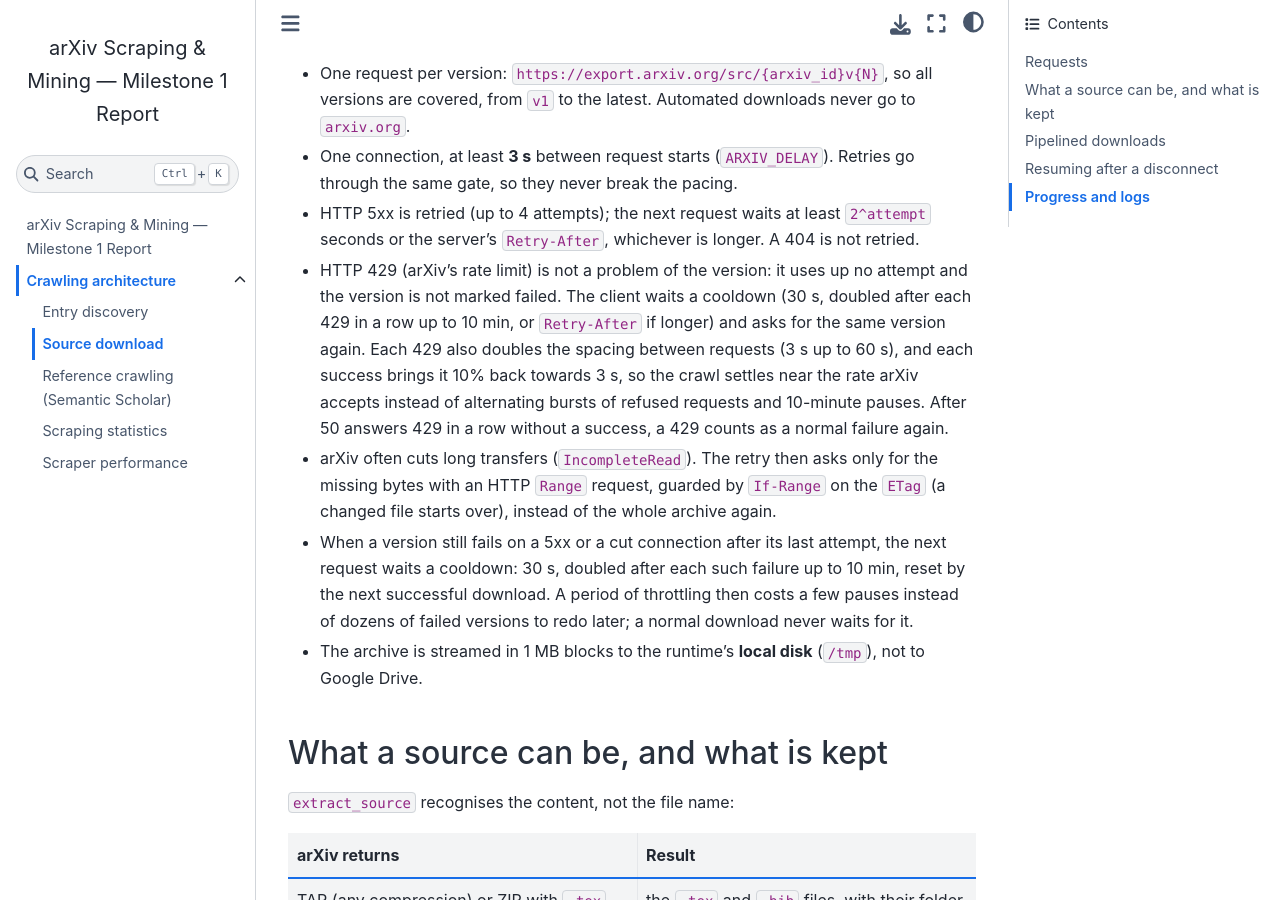
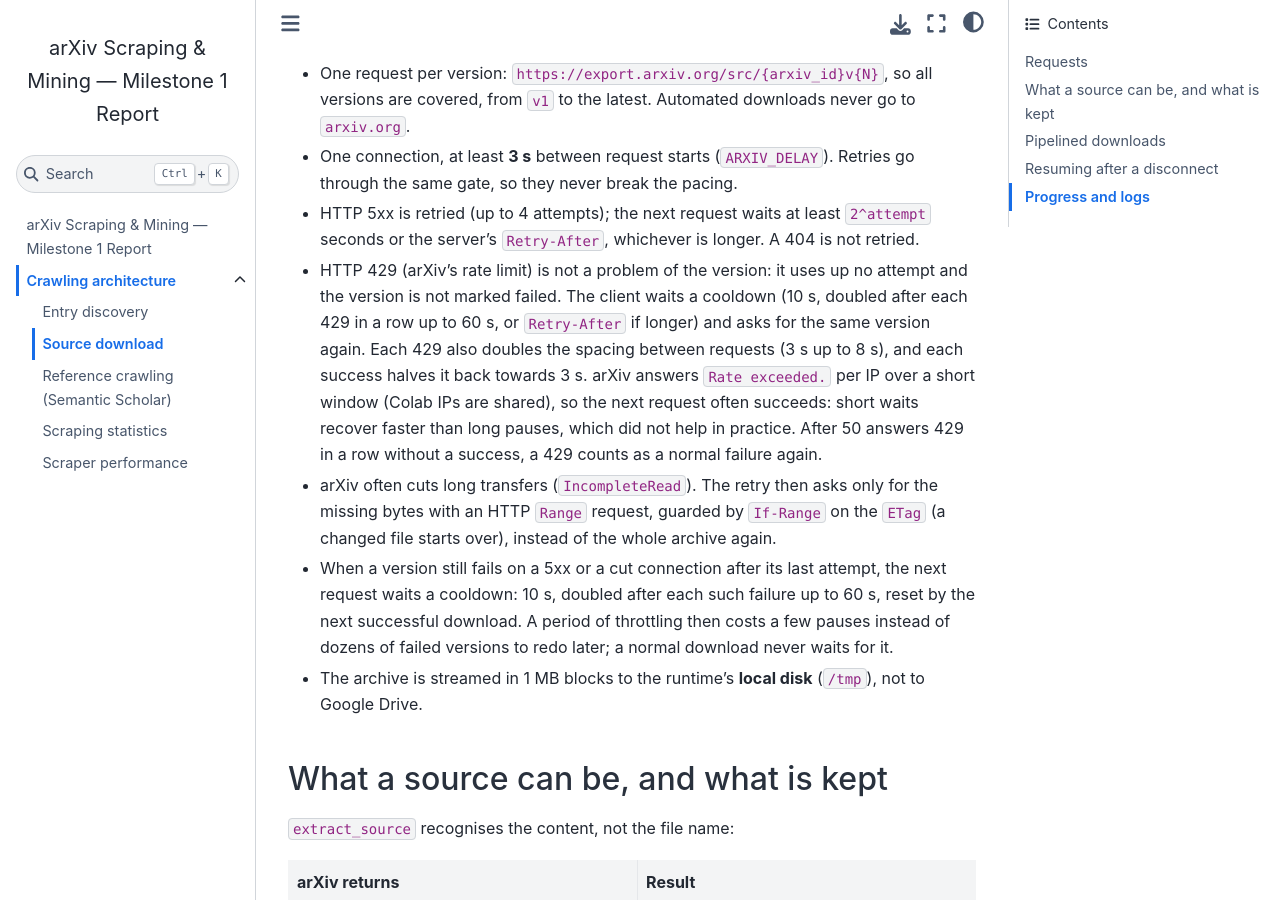
Before and after one commit to thinhelzan842/intro-ds-arxiv-project, a Jupyter Book: the page built from docs/milestone1/download.md, in a window 1280 px wide and 900 px high, scrolled down 278 px. Built offline with Jupyter Book 1.0.4 settings and Sphinx 7.4.7 and the Sphinx Book theme 1.1.4, drawn with Linux system fonts in a browser that asks for light colours.

Commit message:
fix: handle ratelimit

```diff
--- a/docs/milestone1/download.md
+++ b/docs/milestone1/download.md
@@ -13,16 +13,17 @@ to its `.tex` and `.bib` files. Code: `src/02_download.ipynb` (`SourceClient`, `
 - HTTP 5xx is retried (up to 4 attempts); the next request waits at least `2^attempt` seconds or
   the server's `Retry-After`, whichever is longer. A 404 is not retried.
 - HTTP 429 (arXiv's rate limit) is not a problem of the version: it uses up no attempt and the version is not
-  marked failed. The client waits a cooldown (30 s, doubled after each 429 in a row up to 10 min, or
+  marked failed. The client waits a cooldown (10 s, doubled after each 429 in a row up to 60 s, or
   `Retry-After` if longer) and asks for the same version again. Each 429 also doubles the spacing between
-  requests (3 s up to 60 s), and each success brings it 10% back towards 3 s, so the crawl settles near the rate
-  arXiv accepts instead of alternating bursts of refused requests and 10-minute pauses. After 50 answers 429 in
+  requests (3 s up to 8 s), and each success halves it back towards 3 s. arXiv answers `Rate exceeded.` per IP
+  over a short window (Colab IPs are shared), so the next request often succeeds: short waits recover faster
+  than long pauses, which did not help in practice. After 50 answers 429 in
   a row without a success, a 429 counts as a normal failure again.
 - arXiv often cuts long transfers (`IncompleteRead`). The retry then asks only for the missing bytes with an
   HTTP `Range` request, guarded by `If-Range` on the `ETag` (a changed file starts over), instead of the whole
   archive again.
 - When a version still fails on a 5xx or a cut connection after its last attempt, the next
-  request waits a cooldown: 30 s, doubled after each such failure up to 10 min, reset by the next successful
+  request waits a cooldown: 10 s, doubled after each such failure up to 60 s, reset by the next successful
   download. A period of throttling then costs a few pauses instead of dozens of failed versions to redo later;
   a normal download never waits for it.
 - The archive is streamed in 1 MB blocks to the runtime's **local disk** (`/tmp`), not to Google Drive.
```
Also changed, not shown: src/00_config.ipynb, src/02_download.ipynb.
